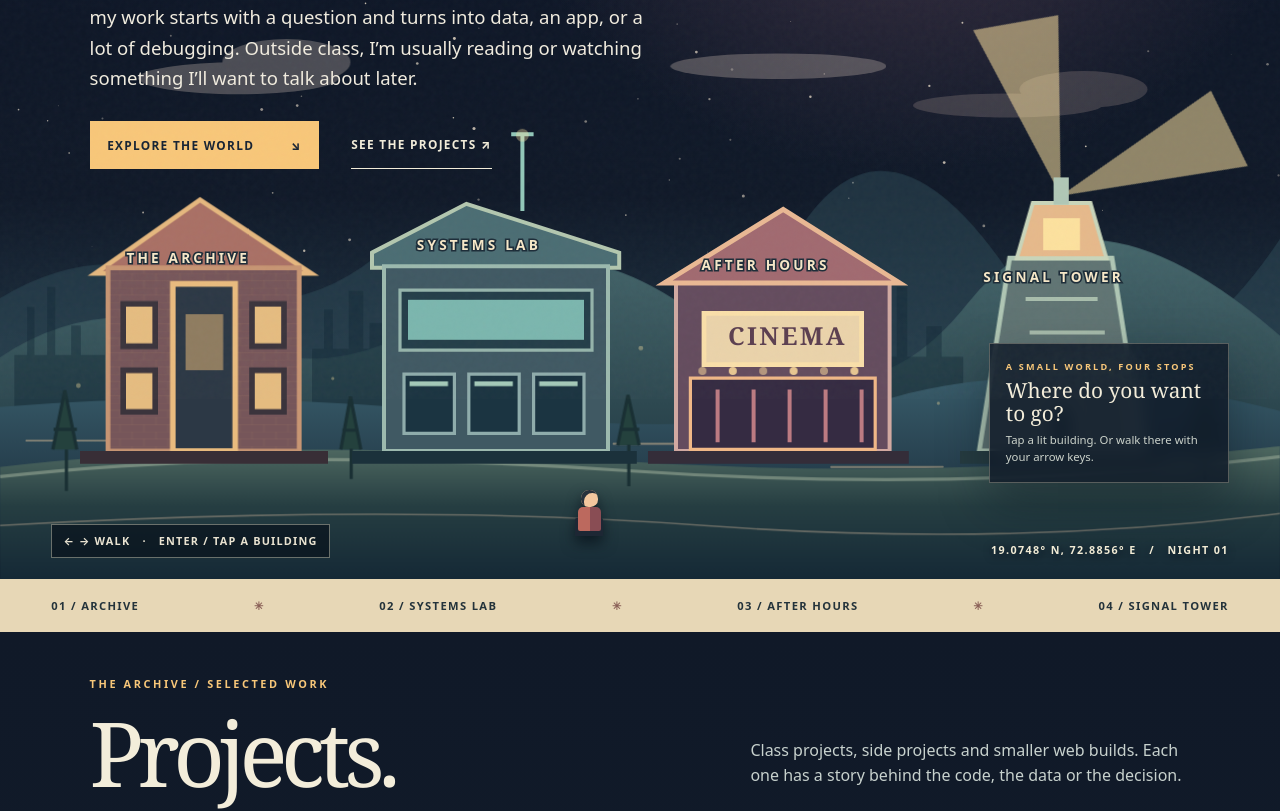
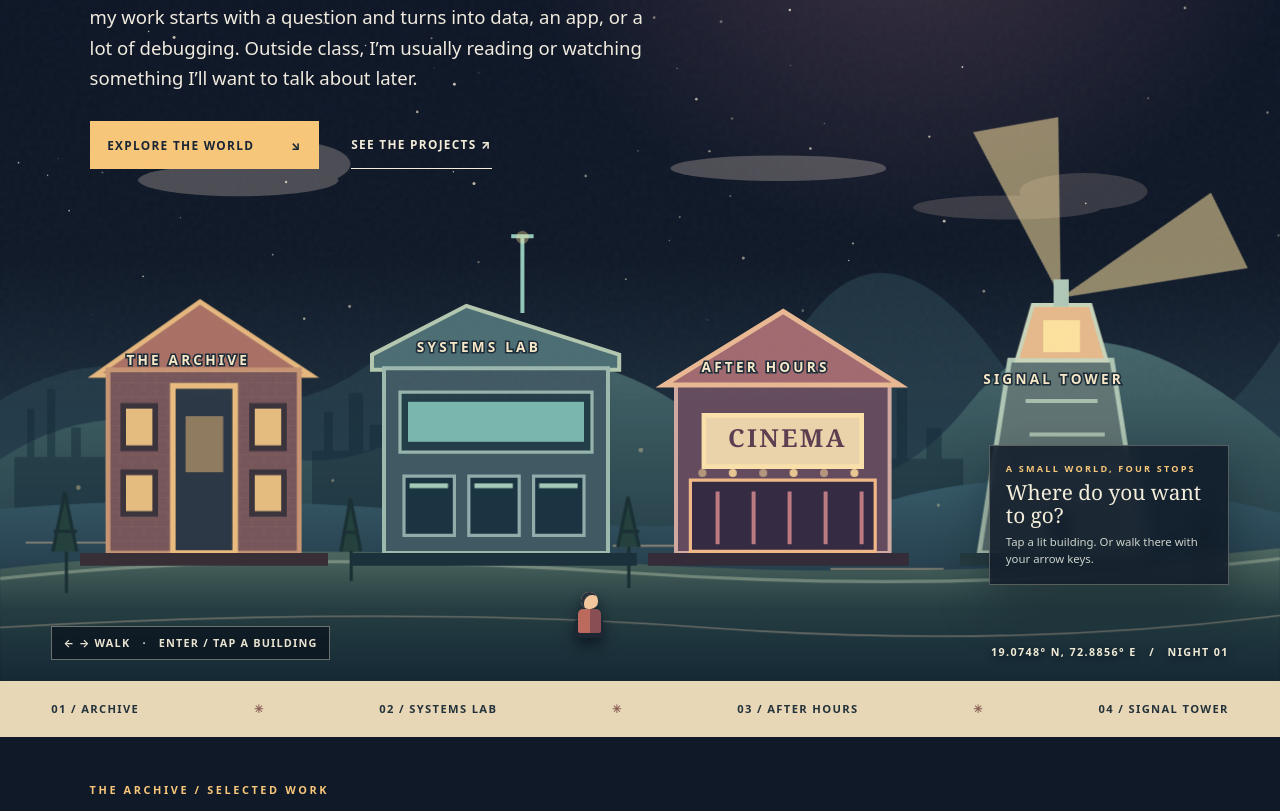
Before and after one commit to RyanCfe/Personal_Portfolio, a website: page index.html in a window 1280 px wide. Shown: the part 401-1212 px from the top of the page. Drawn offline with Linux system fonts and the light colour scheme.

Commit message:
Add files via upload

```diff
--- a/index.html
+++ b/index.html
@@ -6,7 +6,7 @@
   <meta name="description" content="An experimental, explorable world for Ryan N.'s portfolio.">
   <meta name="theme-color" content="#101928">
   <title>Ryan N. / The Night Route</title>
-  <link rel="stylesheet" href="world.css">
+  <link rel="stylesheet" href="world.css?v=20261016-2">
 </head>
 <body>
   <a href="#main" class="skip">Skip to content</a><div class="grain" aria-hidden="true"></div><div id="progress" aria-hidden="true"></div>
--- a/world.css
+++ b/world.css
@@ -19,7 +19,7 @@
     .site-header nav a:hover { color:var(--amber); }
     .sky-toggle { border:1px solid rgba(243,237,218,.44); padding:.55rem .8rem; color:var(--paper); background:rgba(5,10,18,.2); font-size:.73rem; font-weight:750; letter-spacing:.08em; white-space:nowrap; }
     .sky-toggle:hover { background:var(--amber); color:var(--deep); }
-    .hero { position:relative; min-height:max(980px,120svh); overflow:hidden; background:radial-gradient(ellipse at 71% 26%,rgba(146,98,119,.37),transparent 31%),linear-gradient(#0b1224 0%,var(--night) 61%,#304f5e 100%); }
+    .hero { position:relative; overflow:hidden; background:radial-gradient(ellipse at 71% 26%,rgba(146,98,119,.37),transparent 31%),linear-gradient(#0b1224 0%,var(--night) 61%,#304f5e 100%); }
     .dawn .hero { background:radial-gradient(ellipse at 69% 29%,rgba(255,188,136,.56),transparent 40%),linear-gradient(#243c61 0%,#5b7690 62%,#ba9781 100%); }
     .hero::before { content:""; position:absolute; width:44vw; height:44vw; min-width:390px; min-height:390px; right:1%; top:-22%; border-radius:50%; background:radial-gradient(circle,rgba(178,153,152,.1),transparent 65%); filter:blur(10px); }
     #stars { position:absolute; inset:0; width:100%; height:100%; pointer-events:none; opacity:.85; }
@@ -40,7 +40,7 @@
     .button-primary { background:var(--amber); color:#172333; }
     .button-ghost { border-bottom:1px solid var(--paper); padding-inline:0; }
     .mobile-explore,.mobile-world { display:none; }
-    .scene { position:absolute; z-index:4; bottom:0; left:0; width:100%; height:min(57vh,560px); min-height:420px; transform:translateX(var(--scene-shift,0px)); }
+    .scene { position:relative; z-index:4; width:100%; height:clamp(420px,57vh,560px); margin-top:clamp(3rem,7vh,6rem); transform:translateX(var(--scene-shift,0px)); }
     .scene svg { width:100%; height:100%; display:block; overflow:visible; }
     .world-svg .cloud { animation:drift 42s linear infinite alternate; }
     .world-svg .cloud.second { animation-duration:57s; animation-direction:alternate-reverse; }
@@ -65,7 +65,7 @@
     .world-hint strong { display:block; font:1.3rem/1.12 var(--serif); }
     .world-hint p:last-child { margin:.35rem 0 0; color:#ccd3cb; font-size:.71rem; }
     .mobile-stops { display:none; }
-    .route-strip { display:flex; justify-content:space-between; gap:1rem; padding:1.1rem clamp(1.25rem,4vw,4.5rem); background:#e7d7b6; color:#24333b; font-size:.7rem; font-weight:850; letter-spacing:.12em; text-transform:uppercase; }
+    .route-strip { display:flex; justify-content:space-between; align-items:center; gap:1rem; min-height:3.5rem; padding:1.1rem clamp(1.25rem,4vw,4.5rem); background:#e7d7b6; color:#24333b; font-size:.7rem; font-weight:850; letter-spacing:.12em; text-transform:uppercase; }
     .route-strip span:nth-child(even) { color:#8b6158; }
     .section { padding:clamp(2.5rem,3.5vw,4rem) clamp(1.25rem,7vw,8rem) clamp(4rem,7vw,7rem); }
     .section-shell { max-width:1300px; margin:auto; }
```
